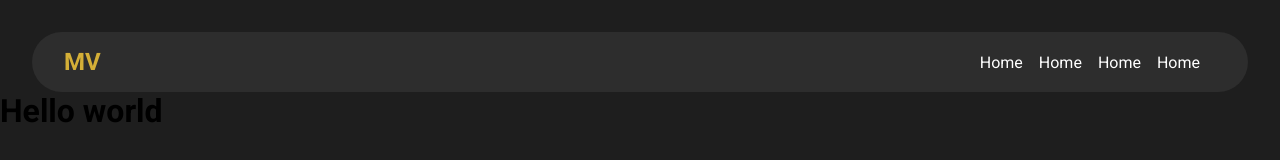
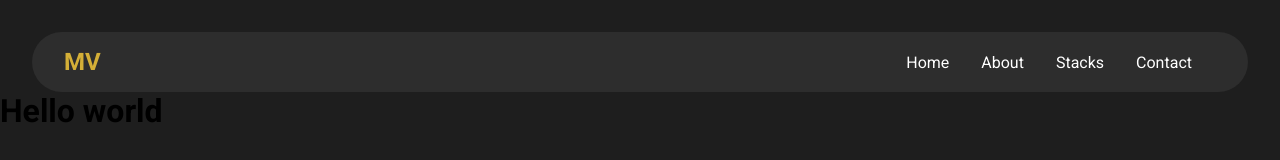
Before and after one commit to valentimm/portfolio-react, a React (Vite) app: page / in a window 1280 px wide. Shown: the top 160 px of the page. Built offline with nearby package versions, Linux system fonts and the light colour scheme.

Commit message:
Finished header component

```diff
--- a/src/components/Header/index.tsx
+++ b/src/components/Header/index.tsx
@@ -7,9 +7,9 @@ export function Header() {
       <Navigation>
         <NavigationItem>
           <NavigationLink href="#">Home</NavigationLink>
-          <NavigationLink href="#">Home</NavigationLink>
-          <NavigationLink href="#">Home</NavigationLink>
-          <NavigationLink href="#">Home</NavigationLink>
+          <NavigationLink href="#">About</NavigationLink>
+          <NavigationLink href="#">Stacks</NavigationLink>
+          <NavigationLink href="#">Contact</NavigationLink>
         </NavigationItem>
       </Navigation>
     </HeaderMain>
--- a/src/components/Header/styles.ts
+++ b/src/components/Header/styles.ts
@@ -33,8 +33,11 @@ export const NavigationLink = styled.a`
   text-decoration: none;
   color: ${props => props.theme['text-100']};
   margin-right: 1rem;
+  padding: 0.5rem;
   &:hover {
     color: ${props => props.theme['primary-200']};
+    border-bottom: 5px solid ${props => props.theme['primary-200']};
+    transition: 0.1s ease-in-out;
   }
 `
 
```
